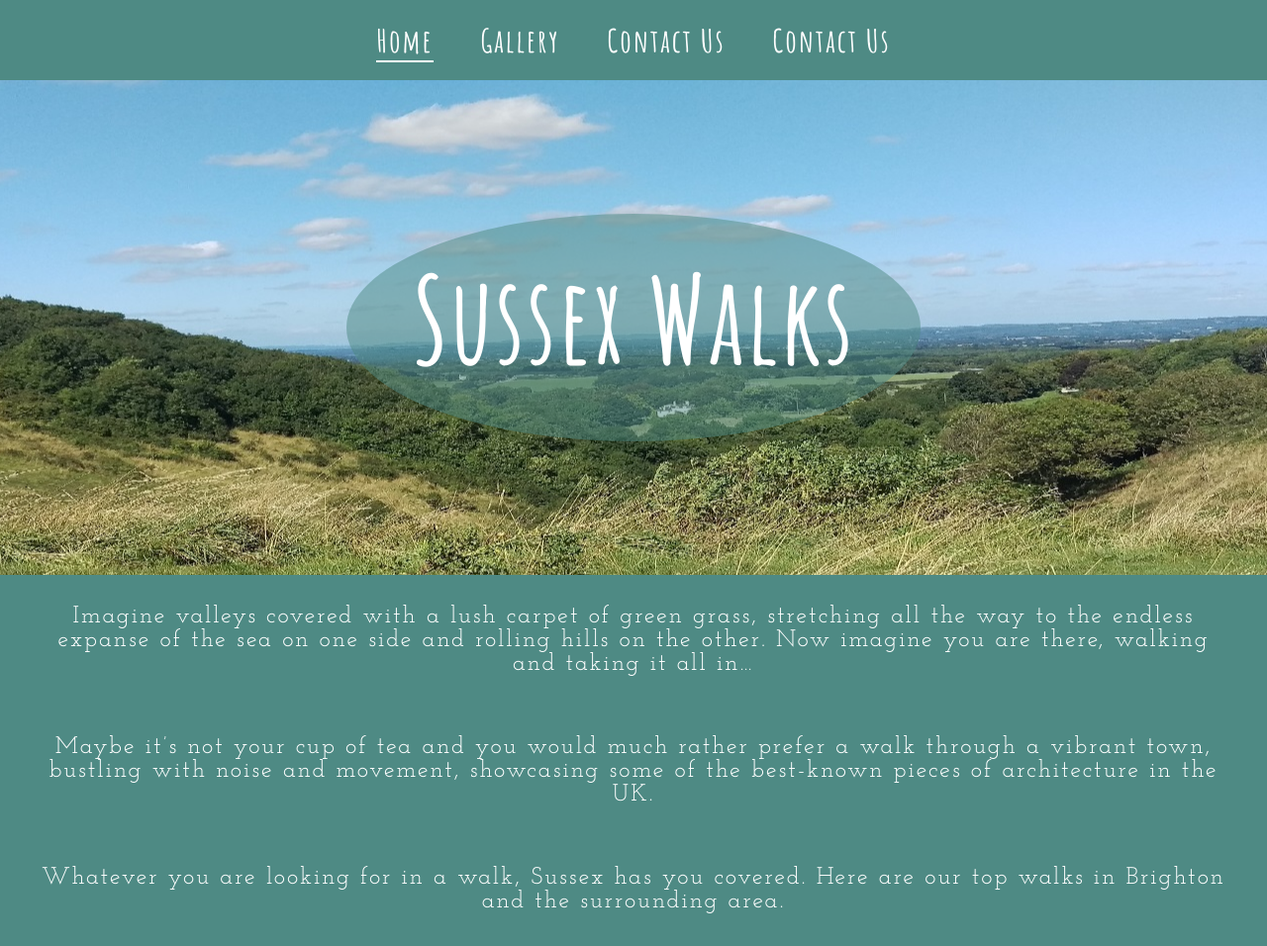
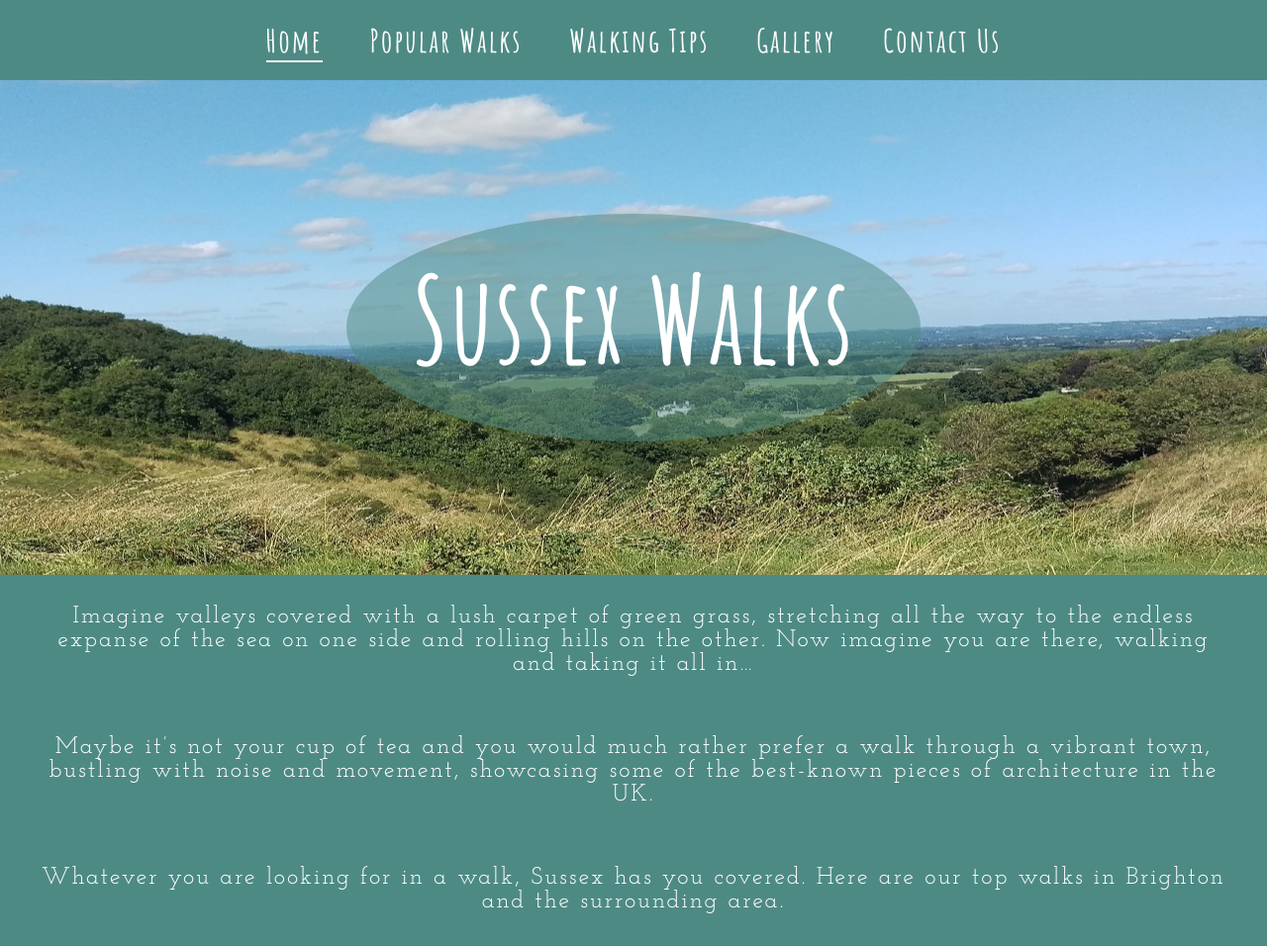
Before and after one commit to OlgaJ1989/sussex-walks, a plain HTML site: page index.html in a window 1280 px wide. Shown: the top 956 px of the page at 99% size. Drawn offline with Linux system fonts and the light colour scheme.

Commit message:
Add tips.html file and edit the navigation accordingly

```diff
--- a/index.html
+++ b/index.html
@@ -21,14 +21,18 @@
                     <a href="index.html" class="active" aria-label="Go to the Home page">Home</a>
                 </li>
                 <li>
+                    <a href="#popular-walks" aria-label="Go to drinks menu section">Popular Walks</a>
+                </li>
+                <li>
+                    <a href="tips.html" aria-label="Go to the Walking Tips page">Walking Tips</a>
+                </li>
+                <li>
                     <a href="gallery.html" aria-label="Go to the Gallery page">Gallery</a>
                 </li>
                 <li>
                     <a href="form.html" aria-label="Go to the Contact Us page">Contact Us</a>
                 </li>
-                <li>
-                    <a href="#">Contact Us</a>
-                </li>
+
             </ul>
         </nav>
     </header>
@@ -50,7 +54,7 @@
         </div>
     </section>
 
-    <section class="walks">
+    <section id="popular-walks" class="walks">
         <h1>Popular Walks</h1>
         <div id="walks-1-2">
             <div class="specific-walk" id="undercliff">
```
Also changed, not shown: form.html (+6 -3 lines), gallery.html (+6 -3 lines), tips.html (added).
